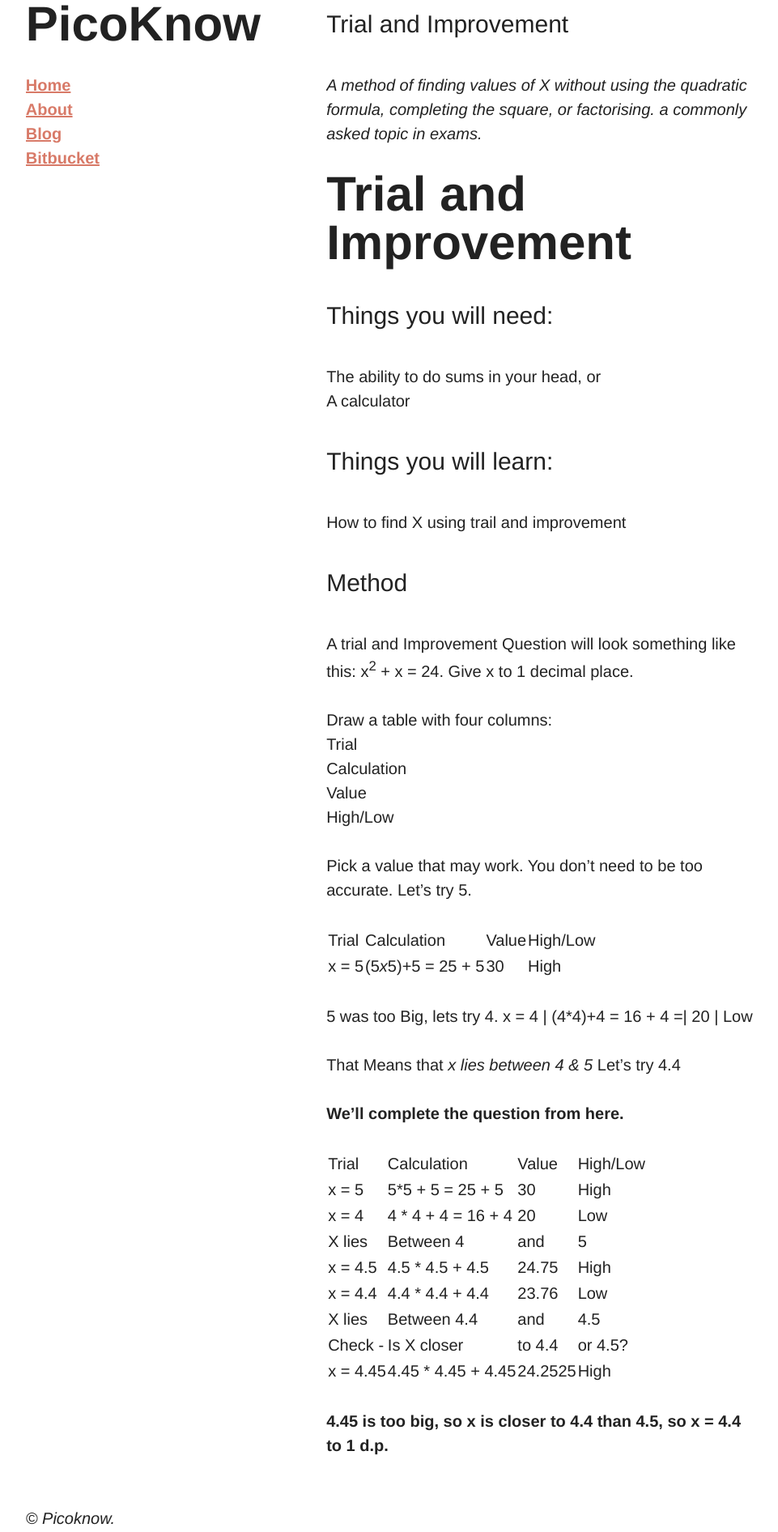
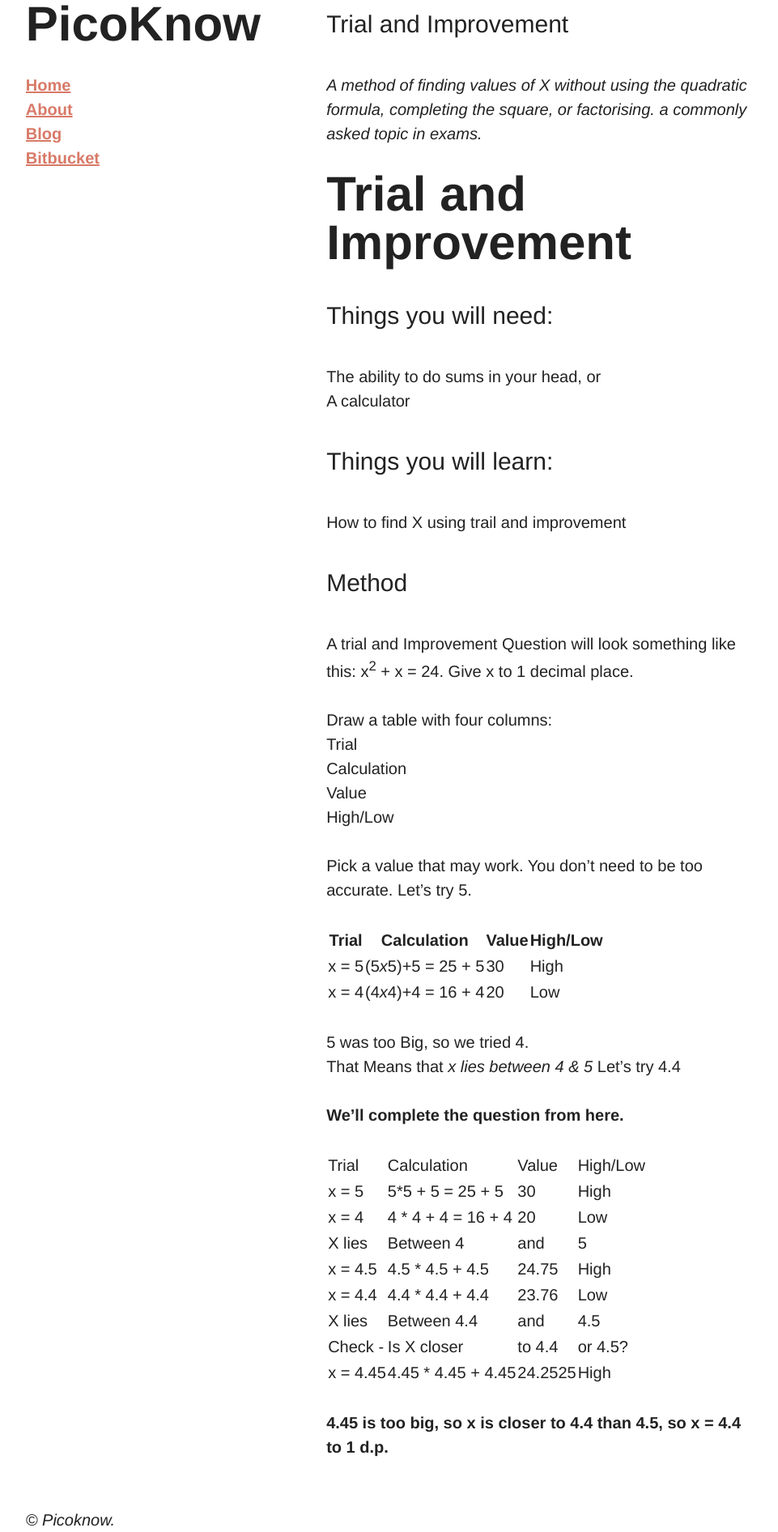
Before and after one commit to picoknow/picoknow.github.io, a Jekyll site: the page built from maths/trialanderror.md, in a window 1280 px wide. Shown: the whole page at 81% size, without its empty margins (159-1120 px from the left). Built offline with Jekyll 4.4.1, drawn with Linux system fonts in a browser that asks for light colours.

Commit message:
trialanderror.md edited online with Bitbucket

```diff
--- a/maths/trialanderror.md
+++ b/maths/trialanderror.md
@@ -25,13 +25,13 @@ short:  A method of finding values of X without using the quadratic formula, com
 
  2. Pick a value that may work. You don't need to be too accurate. Let's try 5.
 
-   Trial | Calculation         | Value | High/Low
-   x = 5 | (5*x*5)+5 = 25 + 5  |  30   | High
+   Trial | Calculation         | Value | High/Low   |
+   ------|---------------------|-------|------------|
+   x = 5 | (5*x*5)+5 = 25 + 5  |  30   | High       |
+   x = 4 | (4*x*4)+4 = 16 + 4  |  20   | Low        |
 
- 3. 5 was too Big, lets try 4.
-   x = 4 |  (4*4)+4 = 16 + 4 =|  20   | Low
-
-4. That Means that *x lies between 4 & 5* Let's try 4.4
+ 3. 5 was too Big, so we tried 4.
+ 4. That Means that *x lies between 4 & 5* Let's try 4.4
 
 **We'll complete the question from here.**
 
```
